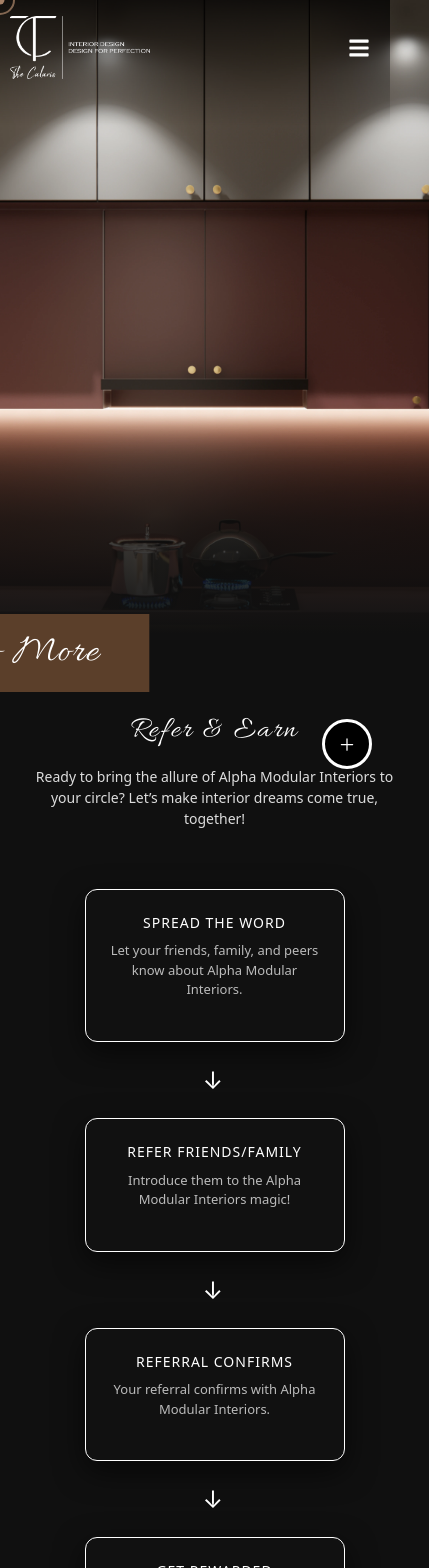
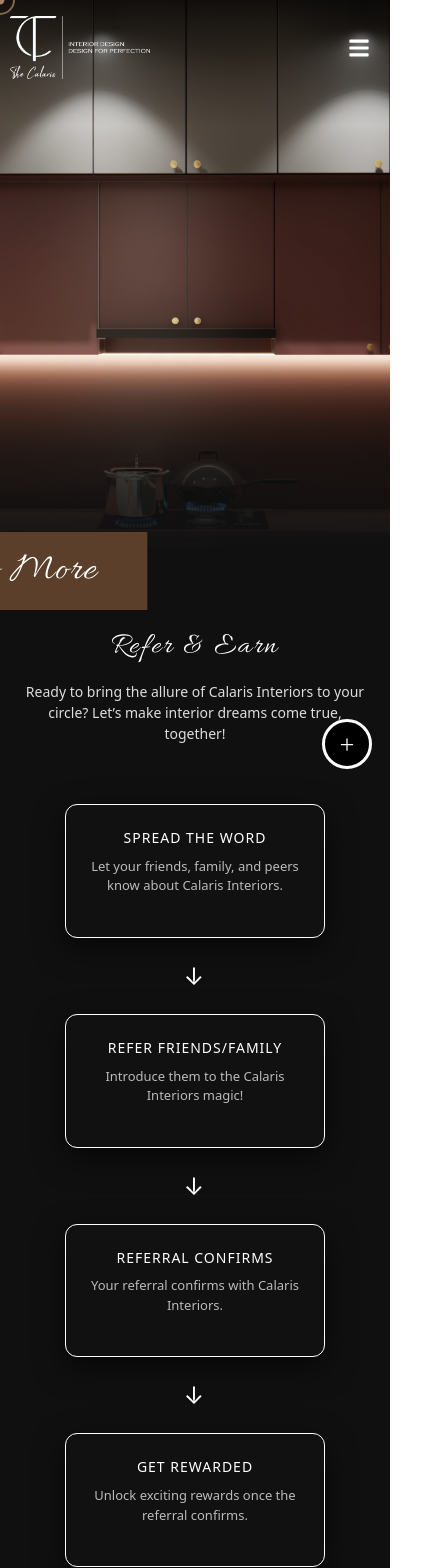
Before and after one commit to Hirola-Sakthi/calarise, a React (Vite) app: page /do-more in a window 390 px wide. Shown: the top 1568 px of the page, 429 px wide, since content can reach past the window. Built offline with nearby package versions, Linux system fonts and the light colour scheme; a web font is replaced by a local one.

Commit message:
backend  updated

```diff
--- a/src/components/AutoPopupModal.jsx
+++ b/src/components/AutoPopupModal.jsx
@@ -47,7 +47,7 @@
     setLoading(true);
 
     try {
-      await axios.post("http://localhost:5000/contact", formData);
+      await axios.post("https://calarise.onrender.com/contact", formData);
 
       toast.success("Message sent successfully!", {
         position: "top-right",
--- a/src/pages/Contact/Contact.jsx
+++ b/src/pages/Contact/Contact.jsx
@@ -28,7 +28,7 @@
   setLoading(true);
 
   try {
-    await axios.post("http://localhost:5000/contact", formData);
+    await axios.post("https://calarise.onrender.com/contact", formData);
 
     toast.success("Message sent successfully!", {
       position: "top-right",
--- a/src/pages/DoMore/DoMore.css
+++ b/src/pages/DoMore/DoMore.css
@@ -175,12 +175,11 @@
 
 @media (max-width: 576px) {
   .refer-banner {
-    height: 75vh;
+    height: 65vh;
   }
   .refer-section {
     background: #101010;
     color: #fff;
-    width: 110vw;
   }
 
   .banner-title {
--- a/src/pages/DoMore/DoMore.jsx
+++ b/src/pages/DoMore/DoMore.jsx
@@ -2,7 +2,7 @@
 import "./DoMore.css";
 import NavbarComponent from "../../components/Navbar";
 import Footer from "../../components/Footer";
-import emailjs from "@emailjs/browser";
+import axios from "axios";
 import { ToastContainer, toast } from "react-toastify";
 import "react-toastify/dist/ReactToastify.css";
 
@@ -21,38 +21,13 @@
     setFormData({ ...formData, [e.target.name]: e.target.value });
   };
 
-  const handleSubmit = (e) => {
+ const handleSubmit = async (e) => {
   e.preventDefault();
   setLoading(true);
 
-    emailjs
-      .send(
-        "service_uizmkco",
-        "template_08inae1",
-        {
-          first_name: formData.firstName,
-          last_name: formData.lastName,
-          email: formData.email,
-          phone: formData.phone,
-          message: formData.message,
-        },
-        "0Nu9qGlYuCwwT9Ywn",
-      )
+  try {
+    await axios.post("https://calarise.onrender.com/contact", formData);
 
-      .then(() => {
-        return emailjs.send(
-          "service_uizmkco",
-          "template_70ecmbb",
-          {
-            user_name: `${formData.firstName} ${formData.lastName}`,
-            user_email: formData.email,
-            title: "Contact Request",
-          },
-          "0Nu9qGlYuCwwT9Ywn",
-        );
-      })
-
-      .then(() => {
     toast.success("Message sent successfully!", {
       position: "top-right",
       autoClose: 3000,
@@ -65,18 +40,14 @@
       phone: "",
       message: "",
     });
-      })
-
-      .catch((err) => {
-        console.error("EmailJS Error:", err);
-
+  } catch (error) {
     toast.error("Failed to send message. Please try again.", {
       position: "top-right",
       autoClose: 3000,
     });
-      })
-
-      .finally(() => setLoading(false));
+  } finally {
+    setLoading(false);
+  }
 };
   return (
     <>
@@ -92,7 +63,7 @@
         <div class="refer-header">
           <h2 className="allura-font">Refer & Earn</h2>
           <p>
-            Ready to bring the allure of Alpha Modular Interiors to your circle?
+            Ready to bring the allure of Calaris Interiors to your circle?
             Let’s make interior dreams come true, together!
           </p>
         </div>
@@ -101,7 +72,7 @@
           <div class="step-card">
             <h4>SPREAD THE WORD</h4>
             <p>
-              Let your friends, family, and peers know about Alpha Modular
+              Let your friends, family, and peers know about Calaris
               Interiors.
             </p>
           </div>
@@ -110,14 +81,14 @@
 
           <div class="step-card">
             <h4>REFER FRIENDS/FAMILY</h4>
-            <p>Introduce them to the Alpha Modular Interiors magic!</p>
+            <p>Introduce them to the Calaris Interiors magic!</p>
           </div>
 
           <span class="arrow">→</span>
 
           <div class="step-card">
             <h4>REFERRAL CONFIRMS</h4>
-            <p>Your referral confirms with Alpha Modular Interiors.</p>
+            <p>Your referral confirms with Calaris Interiors.</p>
           </div>
 
           <span class="arrow">→</span>
```
Lines whose indentation alone changed are shown as unchanged.
